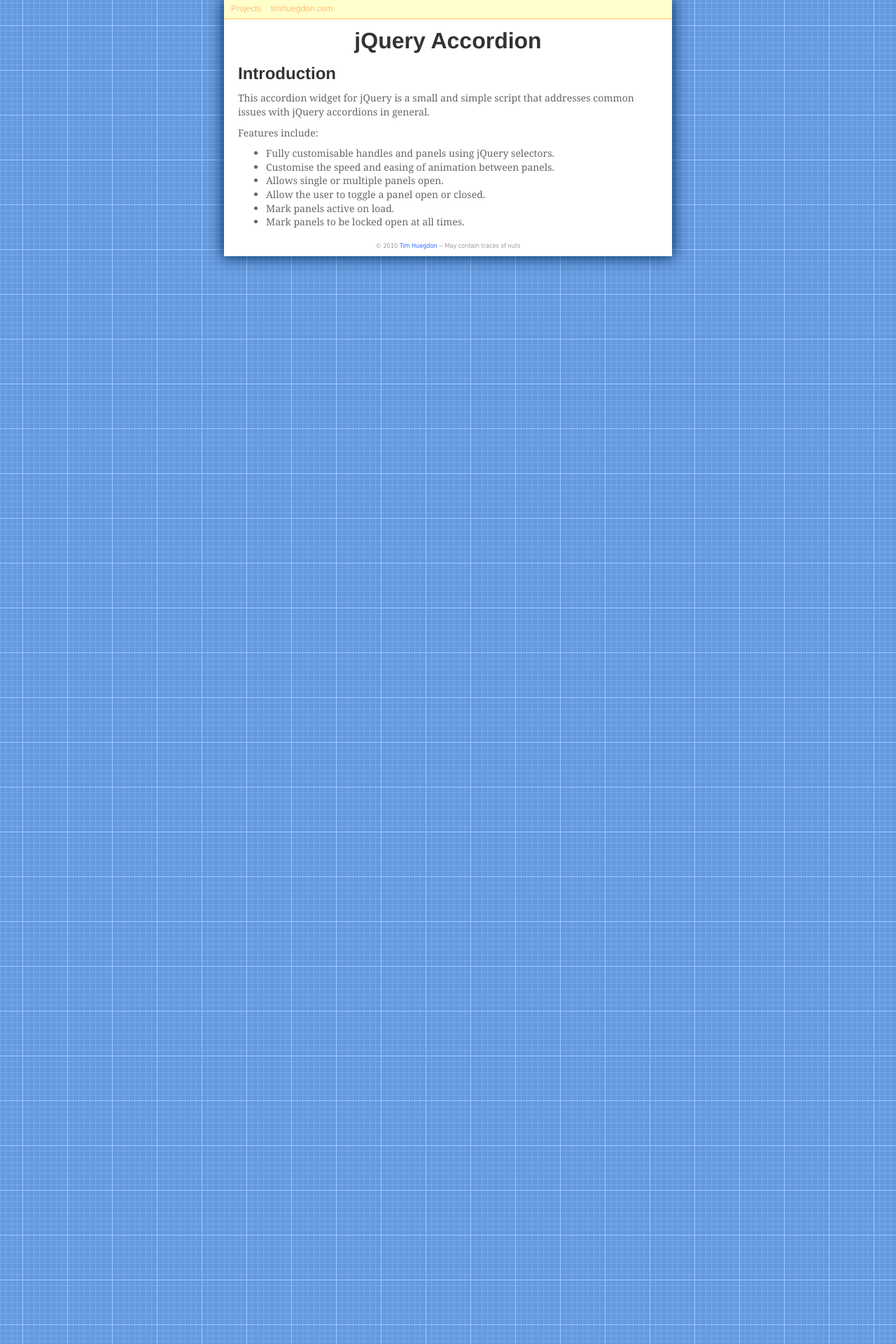
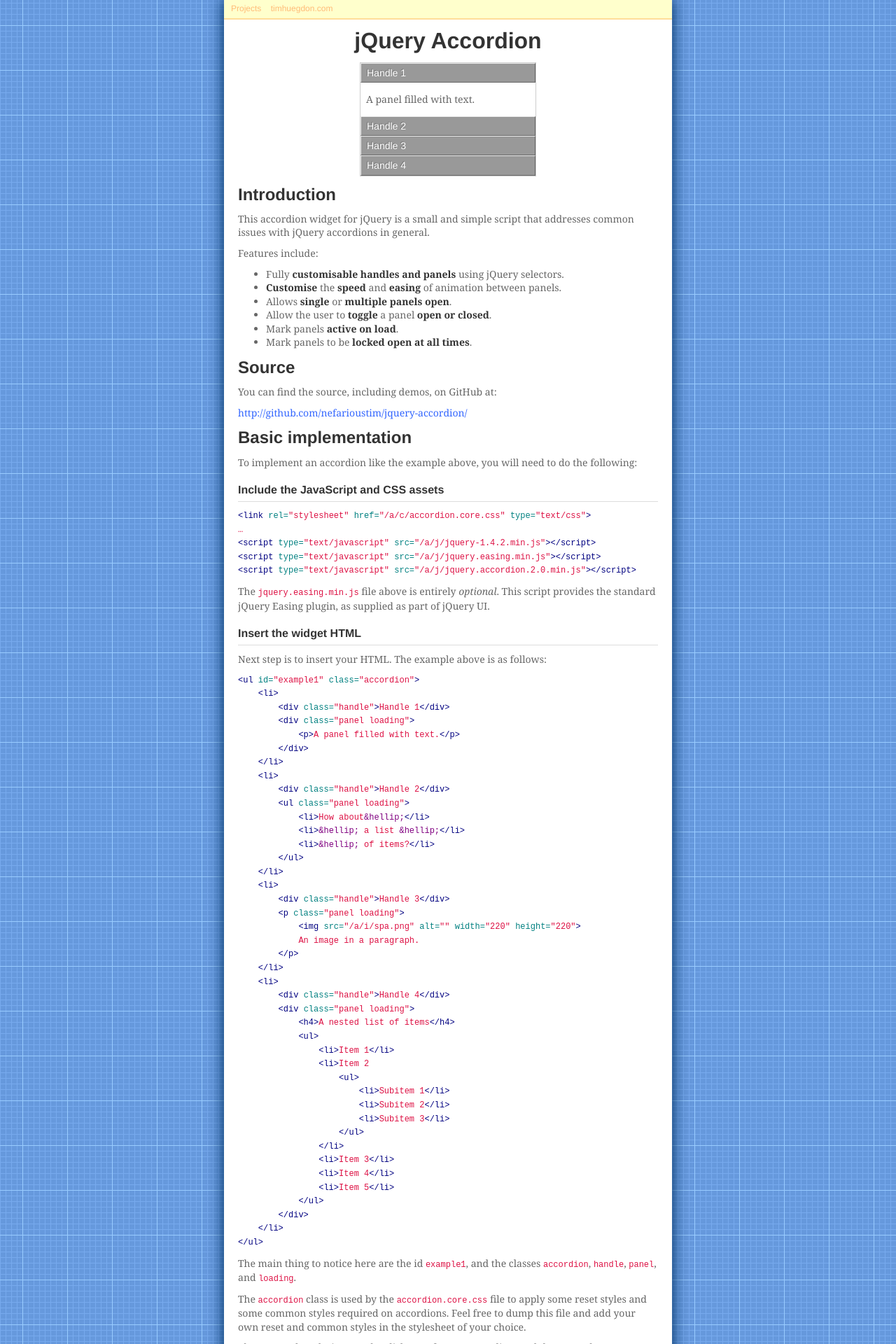
Before and after one commit to nefarioustim/nefarioustim.github.com, a Jekyll site: the page built from jquery-accordion/index.md, in a window 1280 px wide. Shown: the top 1920 px of the page at 70% size. Built offline with Jekyll 4.4.1, drawn with Linux system fonts in a browser that asks for light colours; Markdown is read by kramdown in place of the engine named in the settings; some of the changed text lies outside the part shown.

Commit message:
Working on accordion docs.

```diff
--- a/_includes/foot.html
+++ b/_includes/foot.html
@@ -1 +1 @@
-<small>© {{ site.time | date: "%Y" }} <a href="http://timhuegdon.com" rel="me">Tim Huegdon</a> -- May contain traces of nuts</small>
+<small>© {{ site.time | date: "%Y" }} <a href="http://timhuegdon.com" rel="me">Tim Huegdon</a> - This website contains no gluten.</small>
--- /dev/null
+++ b/a/c/accordion.css
@@ -0,0 +1,20 @@
+#example1 {
+    border: 1px solid #ccc;
+    margin: 0 auto;
+    width: 250px;
+}
+#example1 .handle {
+    background: #999;
+    border: 1px solid;
+    border-color: #eee #666 #666 #eee;
+    color: #fff;
+    font: 14px/1.3 "Helvetica Neue", arial, sans-serif;
+    padding: 4px 8px;
+    text-shadow: -1px -1px 0 #777;
+}
+#example1 .handle a {
+    display: block;
+}
+#example1 .panel {
+    padding: 4px 8px;
+}
--- /dev/null
+++ b/a/j/accordion.js
@@ -0,0 +1,5 @@
+$('#example1').accordion({
+    handle: ".handle",
+    speed: 500,
+    easing: "easeInOutQuad"
+});
--- a/a/j/index.js
+++ b/a/j/index.js
@@ -2,8 +2,8 @@ $(document).ready(function docReady(e){
     var acc = $("article>ul").accordion({
         handle: "h2",
         panel: "ul",
-        speed: 400,
-        easing: "easeInOutCirc"
+        speed: 500,
+        easing: "easeInOutQuad"
     });
 
     acc.bind("panel-open", function(e){
--- a/jquery-accordion/index.md
+++ b/jquery-accordion/index.md
@@ -4,6 +4,48 @@ layout:     accordion
 bodyclass:  project
 ---
 # jQuery Accordion
+
+<ul id="example1" class="accordion">
+    <li>
+        <div class="handle">Handle 1</div>
+        <div class="panel loading">
+            <p>A panel filled with text.</p>
+        </div>
+    </li>
+    <li>
+        <div class="handle">Handle 2</div>
+        <ul class="panel loading">
+            <li>How about&hellip;</li>
+            <li>&hellip; a list &hellip;</li>
+            <li>&hellip; of items?</li>
+        </ul>
+    </li>
+    <li>
+        <div class="handle">Handle 3</div>
+        <p class="panel loading">
+            <img src="/a/i/spa.png" alt="" width="220" height="220"> An image in a paragraph.
+        </p>
+    </li>
+    <li>
+        <div class="handle">Handle 4</div>
+        <div class="panel loading">
+            <h4>A nested list of items</h4>
+            <ul>
+                <li>Item 1</li>
+                <li>Item 2
+                    <ul>
+                        <li>Subitem 1</li>
+                        <li>Subitem 2</li>
+                        <li>Subitem 3</li>
+                    </ul>
+                </li>
+                <li>Item 3</li>
+                <li>Item 4</li>
+                <li>Item 5</li>
+            </ul>
+        </div>
+    </li>
+</ul>
 
 ## Introduction
 
@@ -12,9 +54,135 @@ common issues with jQuery accordions in general.
 
 Features include:
 
- *  Fully customisable handles and panels using jQuery selectors.
- *  Customise the speed and easing of animation between panels.
- *  Allows single or multiple panels open.
- *  Allow the user to toggle a panel open or closed.
- *  Mark panels active on load.
- *  Mark panels to be locked open at all times.
+ *  Fully __customisable handles and panels__ using jQuery selectors.
+ *  __Customise__ the __speed__ and __easing__ of animation between panels.
+ *  Allows __single__ or __multiple panels open__.
+ *  Allow the user to __toggle__ a panel __open or closed__.
+ *  Mark panels __active on load__.
+ *  Mark panels to be __locked open at all times__.
+
+## Source
+
+You can find the source, including demos, on GitHub at:
+
+<http://github.com/nefarioustim/jquery-accordion/>
+
+## Basic implementation
+
+To implement an accordion like the example above, you will need to do the
+following:
+
+### Include the JavaScript and CSS assets
+
+{% highlight html %}
+<link rel="stylesheet" href="/a/c/accordion.core.css" type="text/css">
+…
+<script type="text/javascript" src="/a/j/jquery-1.4.2.min.js"></script>
+<script type="text/javascript" src="/a/j/jquery.easing.min.js"></script>
+<script type="text/javascript" src="/a/j/jquery.accordion.2.0.min.js"></script>
+{% endhighlight %}
+
+The `jquery.easing.min.js` file above is entirely _optional_. This script
+provides the standard jQuery Easing plugin, as supplied as part of jQuery UI.
+
+### Insert the widget HTML
+
+Next step is to insert your HTML. The example above is as follows:
+
+{% highlight html %}
+<ul id="example1" class="accordion">
+    <li>
+        <div class="handle">Handle 1</div>
+        <div class="panel loading">
+            <p>A panel filled with text.</p>
+        </div>
+    </li>
+    <li>
+        <div class="handle">Handle 2</div>
+        <ul class="panel loading">
+            <li>How about&hellip;</li>
+            <li>&hellip; a list &hellip;</li>
+            <li>&hellip; of items?</li>
+        </ul>
+    </li>
+    <li>
+        <div class="handle">Handle 3</div>
+        <p class="panel loading">
+            <img src="/a/i/spa.png" alt="" width="220" height="220">
+            An image in a paragraph.
+        </p>
+    </li>
+    <li>
+        <div class="handle">Handle 4</div>
+        <div class="panel loading">
+            <h4>A nested list of items</h4>
+            <ul>
+                <li>Item 1</li>
+                <li>Item 2
+                    <ul>
+                        <li>Subitem 1</li>
+                        <li>Subitem 2</li>
+                        <li>Subitem 3</li>
+                    </ul>
+                </li>
+                <li>Item 3</li>
+                <li>Item 4</li>
+                <li>Item 5</li>
+            </ul>
+        </div>
+    </li>
+</ul>
+{% endhighlight %}
+
+The main thing to notice here are the id `example1`, and the classes
+`accordion`, `handle`, `panel`, and `loading`.
+
+The `accordion` class is used by the `accordion.core.css` file to apply some
+reset styles and some common styles required on accordions. Feel free to dump
+this file and add your own reset and common styles in the stylesheet of your
+choice.
+
+The `handle` class designates the click area for our accordion, and the `panel`
+class designates the area that will collapse. Each `handle` and `panel` set is
+enclosed within an `li`, and this is how the accordion script detects a
+relationship between a handle and a panel.
+
+The `loading` class applies styles to hide the panels during load, to avoid
+a flash of unstyled content. The accordion script will automatically remove
+this class during initialisation.
+
+### Define your own styles
+
+Handles collapse panels; this is pretty much all there is to it. There are no
+limits on the way you can style the accordion once you understand this simple
+fact.
+
+The example above used the following simple CSS:
+
+{% highlight css %}
+#example1 {
+    border: 1px solid #ccc;
+    margin: 0 auto;
+    width: 250px;
+}
+#example1 .handle {
+    background: #999;
+    border: 1px solid;
+    border-color: #eee #666 #666 #eee;
+    color: #fff;
+    font: 14px/1.3 "Helvetica Neue", arial, sans-serif;
+    padding: 4px 8px;
+    text-shadow: -1px -1px 0 #777;
+}
+#example1 .handle a {
+    display: block;
+}
+#example1 .panel {
+    padding: 4px 8px;
+}
+{% endhighlight %}
+
+### Configure and instantiate the accordion
+
+The final step is to create a configuration object and pass it to the
+plug-in added `.accordion()` method of any jQuery object.
```
